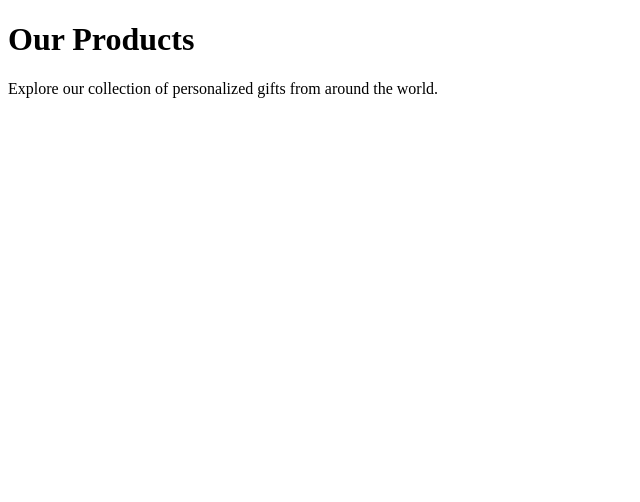
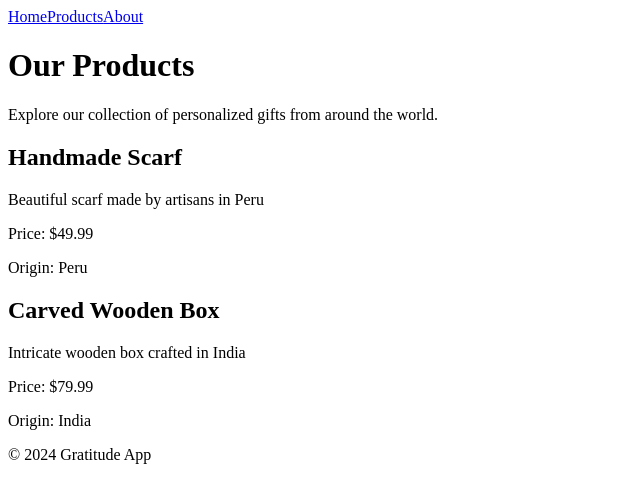
Before and after one commit to JenniferMcPherson/gratitude-app, a Next.js app: page /products in a window 1280 px wide. Shown: the top 502 px of the page, without its empty margins (0-640 px from the left). Built offline with nearby package versions, Linux system fonts and the light colour scheme.

Commit message:
Update products.js

```diff
--- a/pages/products.js
+++ b/pages/products.js
@@ -1,11 +1,22 @@
 import React from 'react';
+import Layout from '../components/Layout';
+import ProductCard from '../components/ProductCard';
+
+const sampleProducts = [
+  { name: "Handmade Scarf", description: "Beautiful scarf made by artisans in Peru", price: 49.99, origin: "Peru" },
+  { name: "Carved Wooden Box", description: "Intricate wooden box crafted in India", price: 79.99, origin: "India" },
+];
 
 export default function Products() {
   return (
-    <div>
+    <Layout>
       <h1>Our Products</h1>
       <p>Explore our collection of personalized gifts from around the world.</p>
-      {/* We'll add a product list component here later */}
-    </div>
+      <div className="product-list">
+        {sampleProducts.map((product, index) => (
+          <ProductCard key={index} {...product} />
+        ))}
+      </div>
+    </Layout>
   );
 }
```
